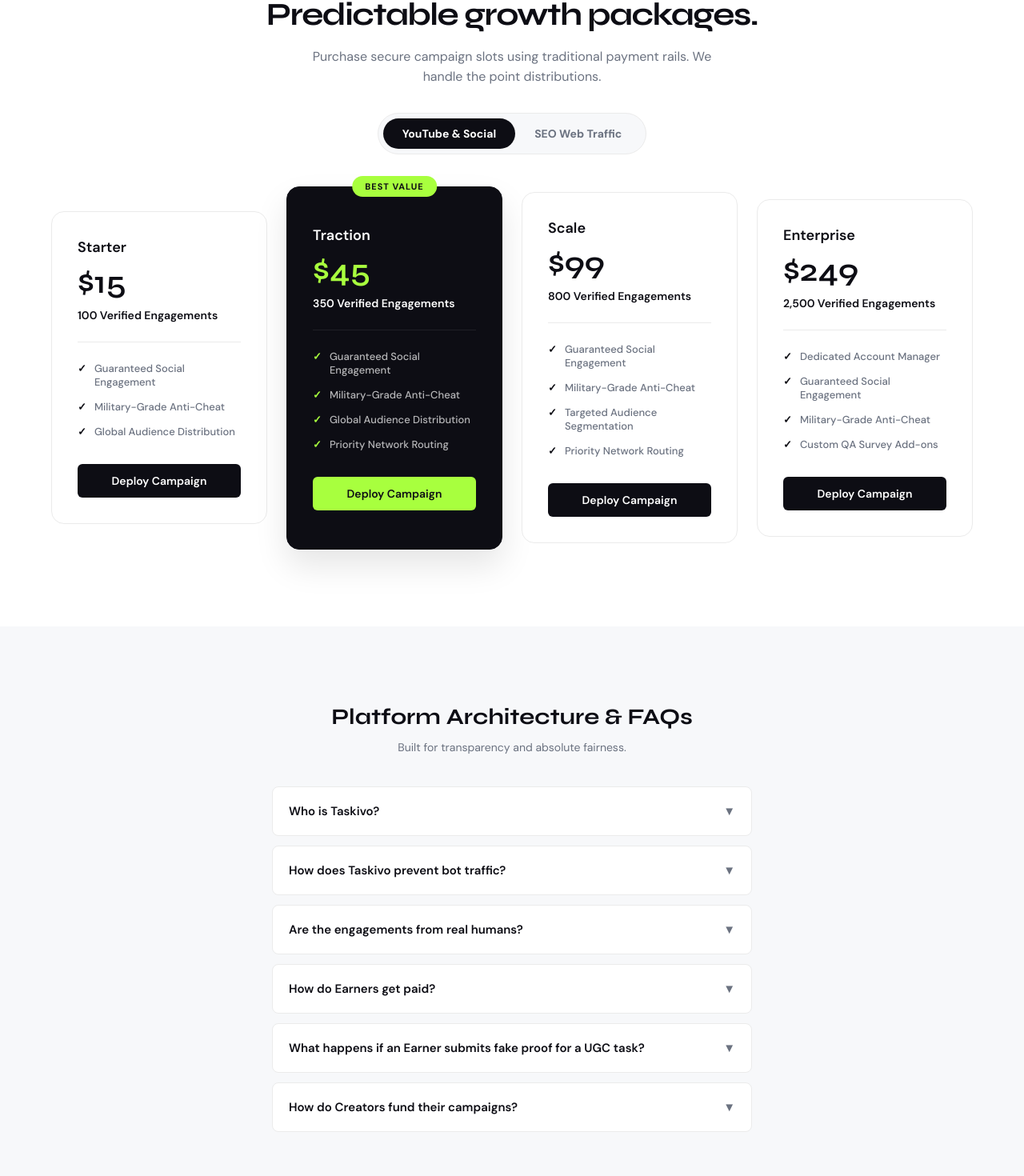
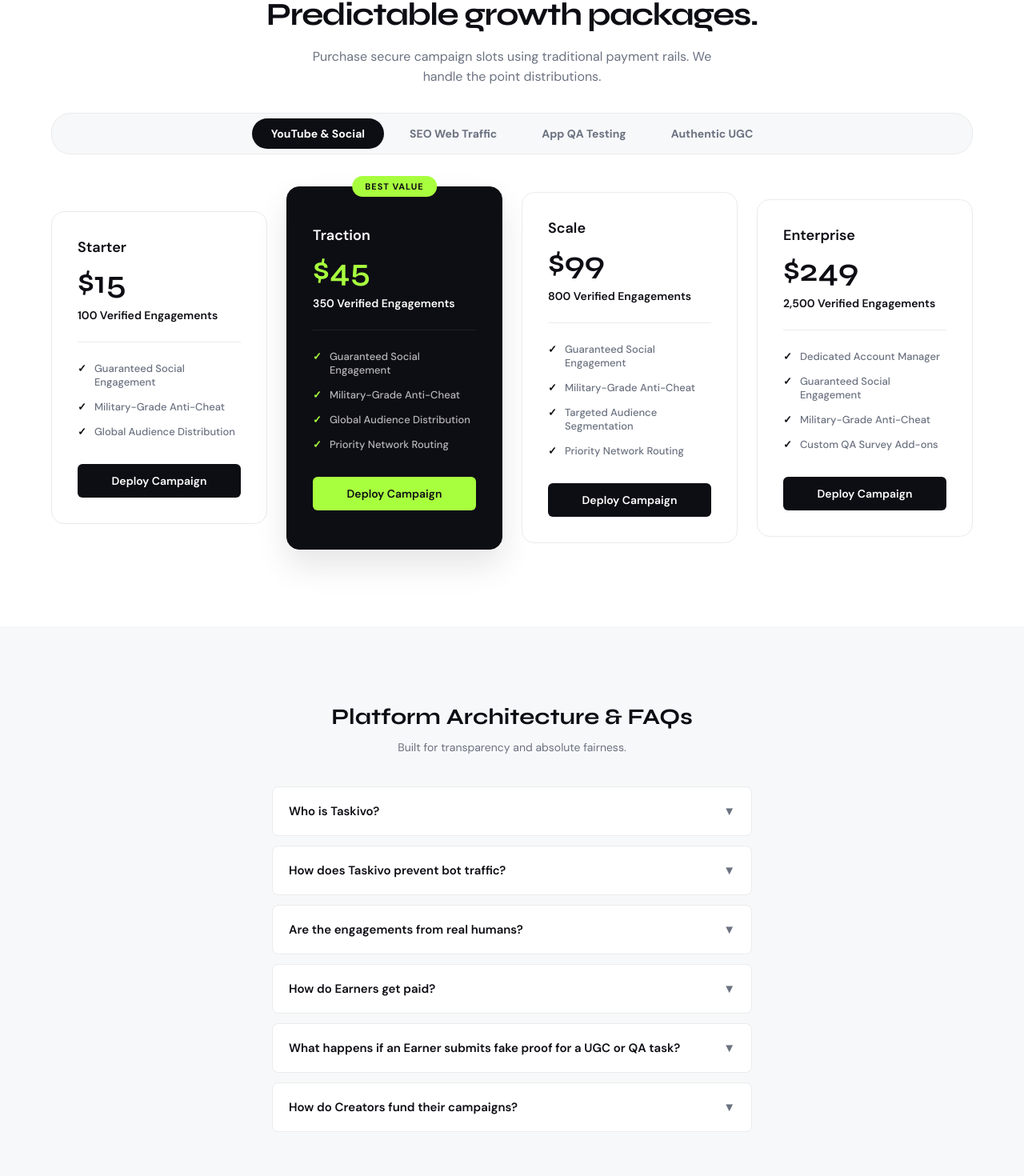
Before and after one commit to Vinbracodetech/taskivo, a React (Vite) app: page / in a window 1280 px wide. Shown: the part 3374-4844 px from the top of the page at 80% size. Built offline with nearby package versions, Linux system fonts and the light colour scheme; no server answers; the database is empty.

Commit message:
Enhance pricing options with QA and UGC modes
Added new pricing modes for QA and UGC services, and updated the active pricing logic accordingly.

```diff
--- a/src/pages/Landing.jsx
+++ b/src/pages/Landing.jsx
@@ -13,7 +13,7 @@ export default function Landing({ navigate, setAuthMode }) {
   const [claimedSpots, setClaimedSpots] = useState(0);
   const TOTAL_SPOTS = 10;
   const remainingSpots = Math.max(0, TOTAL_SPOTS - claimedSpots);
-  const [pricingMode, setPricingMode] = useState('social');
+  const [pricingMode, setPricingMode] = useState('social'); // 'social', 'seo', 'qa', 'ugc'
 
   useEffect(() => { document.title = 'Taskivo — Digital Engagement Infrastructure'; }, []);
 
@@ -78,7 +78,21 @@ export default function Landing({ navigate, setAuthMode }) {
     { name: 'Enterprise SEO', price: '$199', slots: 2500, useCase: 'Maximum Organic Reach', features: ['Dedicated Account Manager', 'Guaranteed 5+ Min Dwell Time', 'Multi-Page Session Tracking', 'Competitor Analysis Traffic'] },
   ];
 
-  const activePricing = pricingMode === 'social' ? socialPricing : seoPricing;
+  const qaPricing = [
+    { name: 'Beta QA', price: '$25', slots: 10, useCase: 'Initial app stress-test', features: ['Real Human Testers', 'Manual Bug & UX Reports', 'Verified Screenshots'] },
+    { name: 'Scale QA', price: '$100', slots: 50, useCase: 'Comprehensive Audit', features: ['Real Human Testers', 'Manual Bug & UX Reports', 'Verified Screenshots', 'Priority Placement'], isPopular: true },
+  ];
+
+  const ugcPricing = [
+    { name: 'Starter UGC', price: '$45', slots: 5, useCase: 'Baseline video testimonials', features: ['Authentic Creator Videos', 'Full Usage Rights', 'Manual Verification & Escrow'] },
+    { name: 'Scale UGC', price: '$160', slots: 20, useCase: 'Ad creative library', features: ['Authentic Creator Videos', 'Full Usage Rights', 'Manual Verification & Escrow', 'High-Tier Creators'], isPopular: true },
+  ];
+
+  const activePricing = pricingMode === 'social' ? socialPricing :
+                        pricingMode === 'seo' ? seoPricing :
+                        pricingMode === 'qa' ? qaPricing : ugcPricing;
+
+  const unitLabel = (pricingMode === 'qa' || pricingMode === 'ugc') ? 'Manual Submissions' : 'Verified Engagements';
 
   // 🔥 EXPANDED MEGA FAQ 🔥
   const faqs = [
@@ -86,7 +100,7 @@ export default function Landing({ navigate, setAuthMode }) {
     { q: 'How does Taskivo prevent bot traffic?', a: 'We utilize Layer 3 Financial Verification. Every contributor must bind a real, globally recognized bank account to their identity before accessing the network. We pair this with strict pointer-lock technology and tab-switch detection to ensure 100% human attention.' },
     { q: 'Are the engagements from real humans?', a: 'Yes. Every view, click, and UGC submission comes from a verified human in our network. We do not use server farms or automated headless browsers.' },
     { q: 'How do Earners get paid?', a: 'Earners accumulate network Points (PTS) for completing verified tasks. Once the liquidity threshold is met, points are converted and withdrawn instantly to their local bank or Paystack account.' },
-    { q: 'What happens if an Earner submits fake proof for a UGC task?', a: 'For premium manual tasks (like UGC or QA Testing), the points are held in escrow. The Creator manually reviews the uploaded proof and clicks "Approve" before the Earner is paid. If the proof is invalid, it can be rejected.' },
+    { q: 'What happens if an Earner submits fake proof for a UGC or QA task?', a: 'For premium manual tasks, the points are held in escrow. The Creator manually reviews the uploaded proof and clicks "Approve" before the Earner is paid. If the proof is invalid, it can be rejected.' },
     { q: 'How do Creators fund their campaigns?', a: 'Creators can securely fund their campaigns using fiat currency via Paystack (supporting NGN, ZAR, GHS, USD). Once payment clears, your task is injected into the network instantly.' }
   ];
 
@@ -281,16 +295,18 @@ export default function Landing({ navigate, setAuthMode }) {
         </div>
       </section>
 
-      {/* DYNAMIC PRICING TOGGLE */}
+      {/* DYNAMIC PRICING TOGGLE WITH ALL 4 SERVICES */}
       <section className="lp-section-pad" style={{ background: C.white }}>
         <div style={{ textAlign: 'center', marginBottom: 40 }}>
           <div style={{ fontSize: 11, fontWeight: 600, letterSpacing: 1, textTransform: 'uppercase', color: C.slate, marginBottom: 12 }}>Campaign Pricing</div>
           <h2 className="lp-section-title heading" style={{ color: C.ink, marginBottom: 16 }}>Predictable growth packages.</h2>
           <p style={{ color: C.slate, maxWidth: 500, margin: '0 auto', lineHeight: 1.6, marginBottom: 32 }}>Purchase secure campaign slots using traditional payment rails. We handle the point distributions.</p>
 
-          <div style={{ display: 'inline-flex', background: C.off, padding: 6, borderRadius: 100, border: `1px solid ${C.line}` }}>
+          <div style={{ display: 'flex', flexWrap: 'wrap', justifyContent: 'center', gap: 8, background: C.off, padding: 6, borderRadius: 24, border: `1px solid ${C.line}` }}>
             <button onClick={() => setPricingMode('social')} style={{ background: pricingMode === 'social' ? C.ink : 'transparent', color: pricingMode === 'social' ? C.white : C.slate, border: 'none', padding: '10px 24px', borderRadius: 100, fontSize: 14, fontWeight: 700, cursor: 'pointer', transition: 'all 0.2s', fontFamily: "'DM Sans', sans-serif" }}>YouTube & Social</button>
             <button onClick={() => setPricingMode('seo')} style={{ background: pricingMode === 'seo' ? C.ink : 'transparent', color: pricingMode === 'seo' ? C.white : C.slate, border: 'none', padding: '10px 24px', borderRadius: 100, fontSize: 14, fontWeight: 700, cursor: 'pointer', transition: 'all 0.2s', fontFamily: "'DM Sans', sans-serif" }}>SEO Web Traffic</button>
+            <button onClick={() => setPricingMode('qa')} style={{ background: pricingMode === 'qa' ? C.ink : 'transparent', color: pricingMode === 'qa' ? C.white : C.slate, border: 'none', padding: '10px 24px', borderRadius: 100, fontSize: 14, fontWeight: 700, cursor: 'pointer', transition: 'all 0.2s', fontFamily: "'DM Sans', sans-serif" }}>App QA Testing</button>
+            <button onClick={() => setPricingMode('ugc')} style={{ background: pricingMode === 'ugc' ? C.ink : 'transparent', color: pricingMode === 'ugc' ? C.white : C.slate, border: 'none', padding: '10px 24px', borderRadius: 100, fontSize: 14, fontWeight: 700, cursor: 'pointer', transition: 'all 0.2s', fontFamily: "'DM Sans', sans-serif" }}>Authentic UGC</button>
           </div>
         </div>
 
@@ -301,7 +317,7 @@ export default function Landing({ navigate, setAuthMode }) {
                 {plan.isPopular && <div style={{ position: 'absolute', top: -14, left: '50%', transform: 'translateX(-50%)', background: C.lime, color: C.ink, fontSize: 11, fontWeight: 700, padding: '6px 16px', borderRadius: 100, textTransform: 'uppercase', letterSpacing: 1 }}>Best Value</div>}
                 <div style={{ fontSize: 18, fontWeight: 600, marginBottom: 8 }}>{plan.name}</div>
                 <div className="heading" style={{ fontSize: 40, color: plan.isPopular ? C.lime : C.ink, marginBottom: 8 }}>{plan.price}</div>
-                <div style={{ fontSize: 14, fontWeight: 600, paddingBottom: 24, borderBottom: `1px solid ${plan.isPopular ? C.darkLine : C.line}`, marginBottom: 24 }}>{plan.slots.toLocaleString()} Verified Engagements</div>
+                <div style={{ fontSize: 14, fontWeight: 600, paddingBottom: 24, borderBottom: `1px solid ${plan.isPopular ? C.darkLine : C.line}`, marginBottom: 24 }}>{plan.slots.toLocaleString()} {unitLabel}</div>
                 <ul style={{ listStyle: 'none', padding: 0, margin: '0 0 32px 0', display: 'flex', flexDirection: 'column', gap: 14, flexGrow: 1 }}>
                   {plan.features.map(function(feat, idx) {
                     return <li key={idx} style={{ display: 'flex', alignItems: 'flex-start', gap: 10, fontSize: 13, color: plan.isPopular ? 'rgba(255,255,255,0.7)' : C.slate, fontWeight: 500 }}><span style={{ color: plan.isPopular ? C.lime : C.ink, fontWeight: 'bold' }}>✓</span> {feat}</li>;
```
